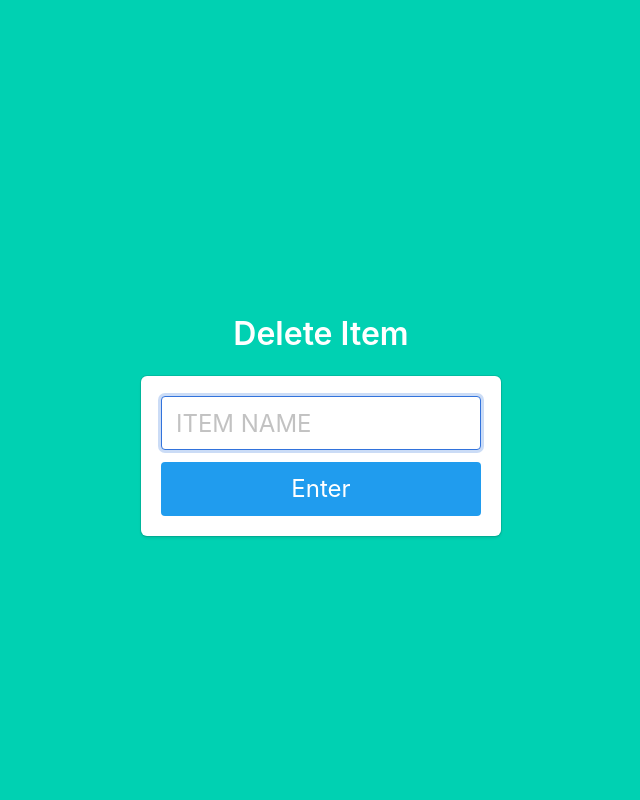
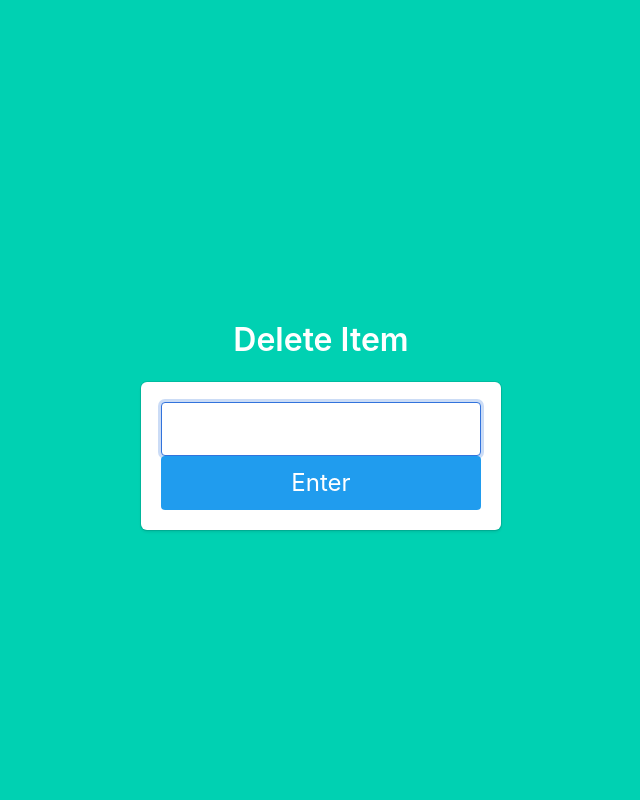
Before and after one commit to jnstockley/DAMS, a Flask app: page /delete-item in a window 1280 px wide. Shown: the whole page, without its empty margins (319-959 px from the left). Run offline with Flask 3, Linux system fonts and the light colour scheme; lists and menus that the app fills with data are empty; some libraries are stand-ins or nearby versions.

Commit message:
added better functionality to delete

```diff
--- a/src/event/admin.py
+++ b/src/event/admin.py
@@ -1,6 +1,8 @@
 from flask import Blueprint, render_template, redirect, url_for, request, flash
 from src.event.event_model import Events
 from src.item.item_model import Items
+from src.roles.roles_helper import get_items
+
 from .. import db
 from re import Pattern
 
@@ -53,13 +55,15 @@ def modifyItem_post():
 # this opens admin delete item page
 @admin_blueprint.route('/delete-item')
 def deleteItem():
-    return render_template("delete_item.html")
+    items = get_items()
+
+    return render_template("delete_item.html", items=[item.itemName for item in items])
 
 
 # delete item
 @admin_blueprint.route('/delete-item', methods=['POST'])
 def deleteItem_post():
-    item_name = request.form.get("item-name")
+    item_name = request.form.get("itemVal")
 
     if db.session.query(Items).filter(Items.itemName == item_name).count():
         Items.query.filter(Items.itemName == item_name).delete()
--- a/templates/delete_item.html
+++ b/templates/delete_item.html
@@ -14,12 +14,12 @@
         {% endwith %}
     <form method="POST" action="/delete-item">
 
-            <!-- name -->
-            <div class="field">
-                <div class="control">
-                    <input class="input is-large" type="text" name="item-name" placeholder="ITEM NAME" autofocus="">
-                </div>
-            </div>
+            <!-- item -->
+            <select class="input is-large" name="itemVal" autofocus="">
+                        {% for item in items %}
+                            <option id={{ item }}>{{ item }}</option>
+                        {% endfor %}
+            </select>
 
 
             <button class="button is-block is-info is-large is-fullwidth delete_item">Enter</button>
```
